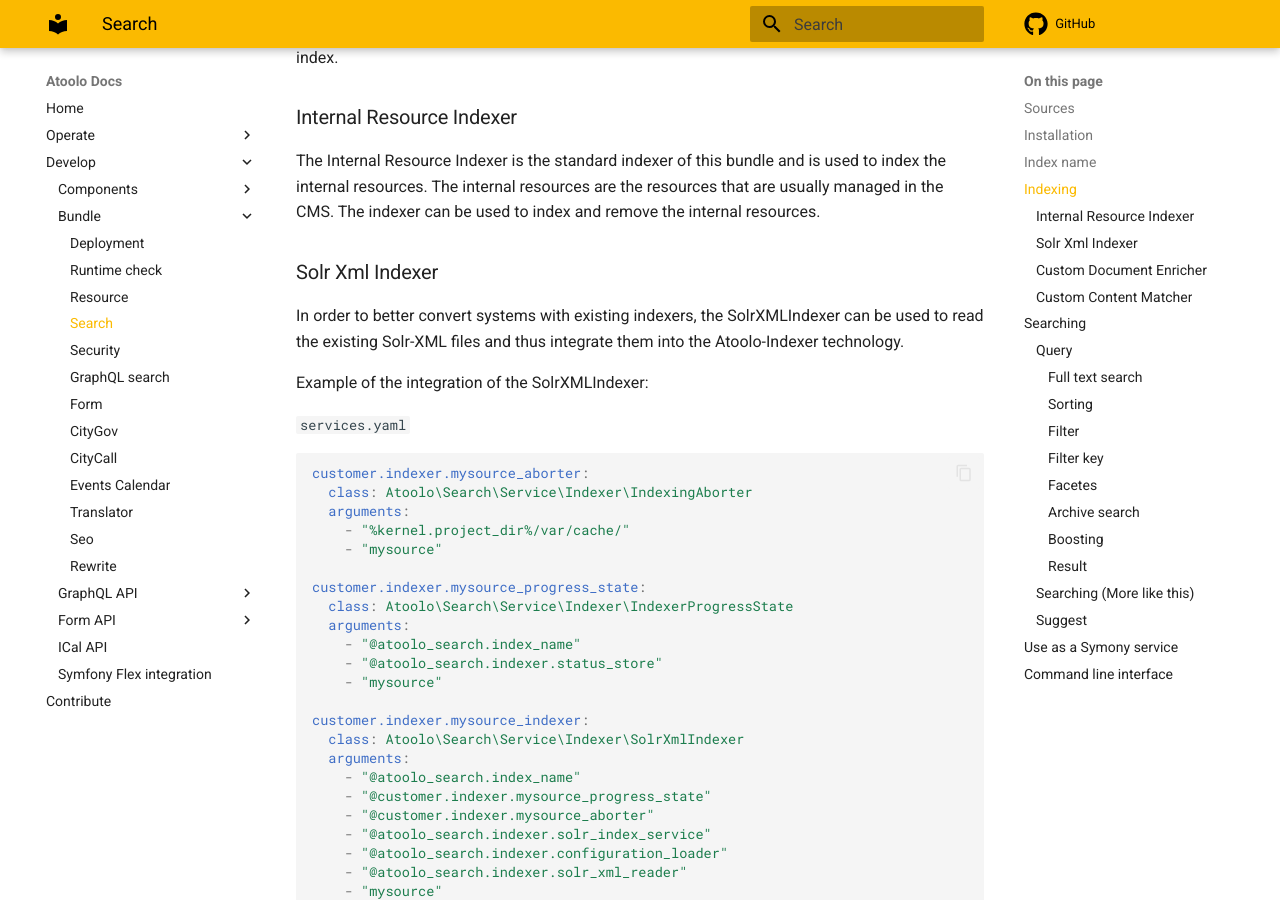
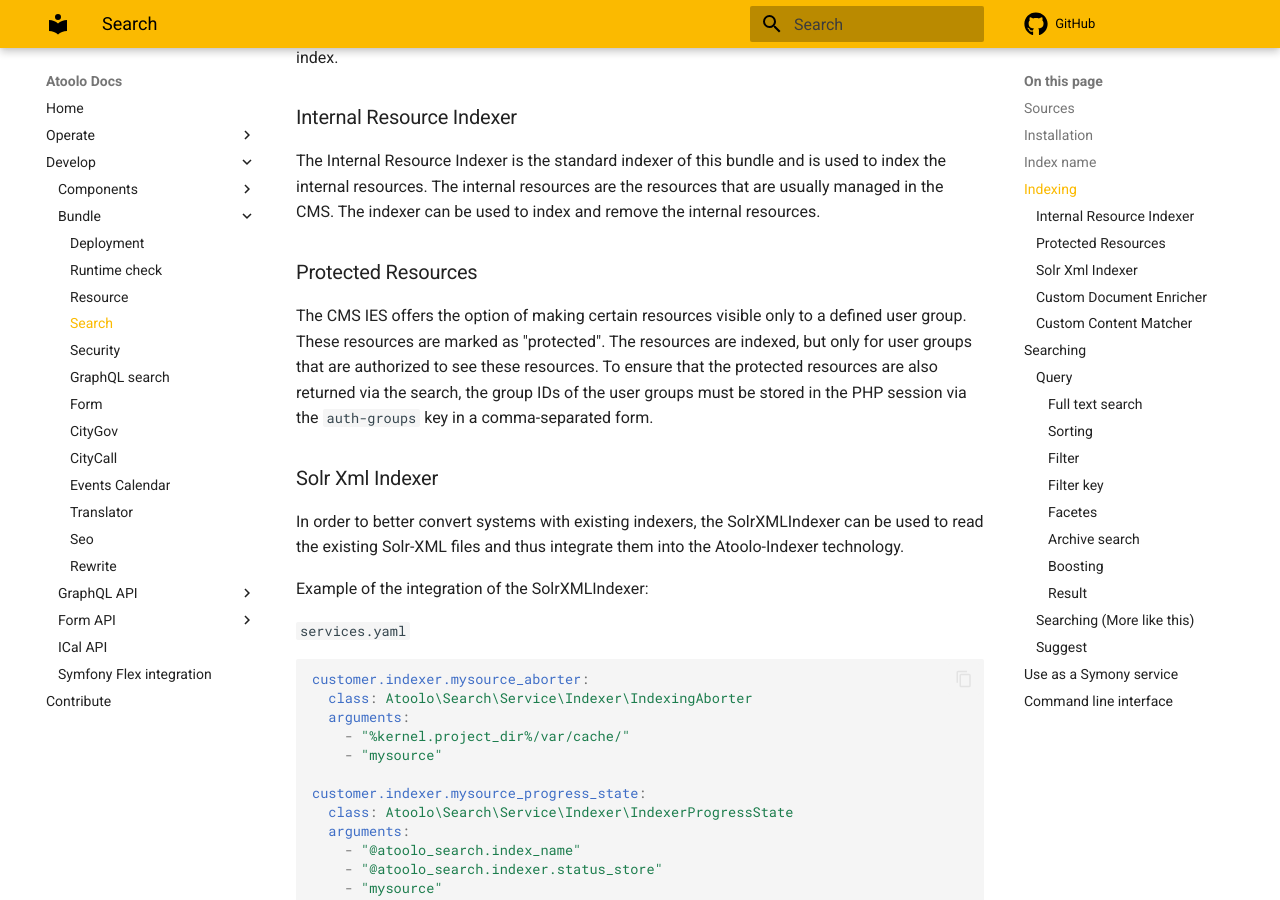
Before and after one commit to sitepark/atoolo-docs, an MkDocs documentation site: the page built from docs/develop/bundles/search/index.md, in a window 1280 px wide and 900 px high, scrolled down 1545 px. Built offline with MkDocs 1.6.1 and Material for MkDocs 9.7.7, drawn with Linux system fonts in a browser that asks for light colours; comment, search, counter and statistics services are not loaded.

Commit message:
docs(search): add auth-groups session field for protected resources

```diff
--- a/docs/develop/bundles/search/index.md
+++ b/docs/develop/bundles/search/index.md
@@ -48,6 +48,10 @@
 ### Internal Resource Indexer
 
 The Internal Resource Indexer is the standard indexer of this bundle and is used to index the internal resources. The internal resources are the resources that are usually managed in the CMS. The indexer can be used to index and remove the internal resources.
+
+### Protected Resources
+
+The CMS IES offers the option of making certain resources visible only to a defined user group. These resources are marked as "protected". The resources are indexed, but only for user groups that are authorized to see these resources. To ensure that the protected resources are also returned via the search, the group IDs of the user groups must be stored in the PHP session via the `auth-groups` key in a comma-separated form.
 
 ### Solr Xml Indexer
 
```
